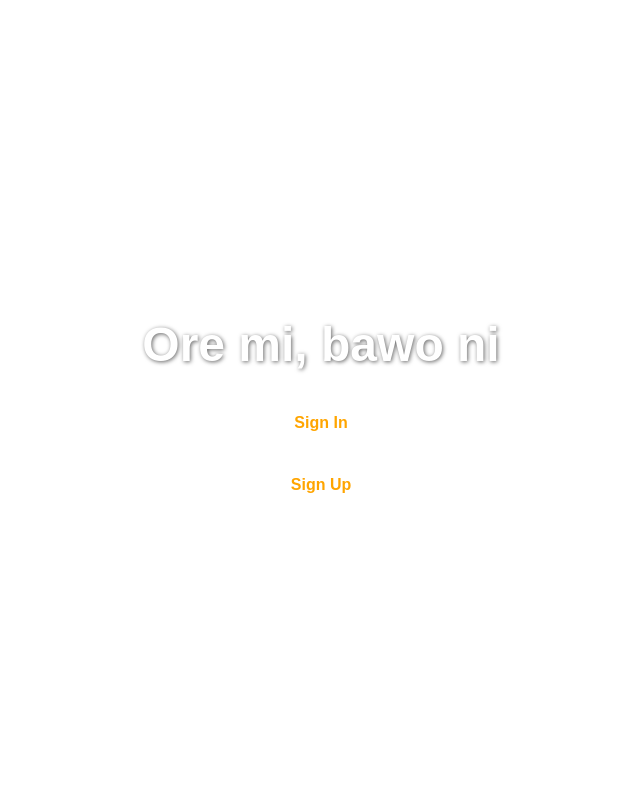
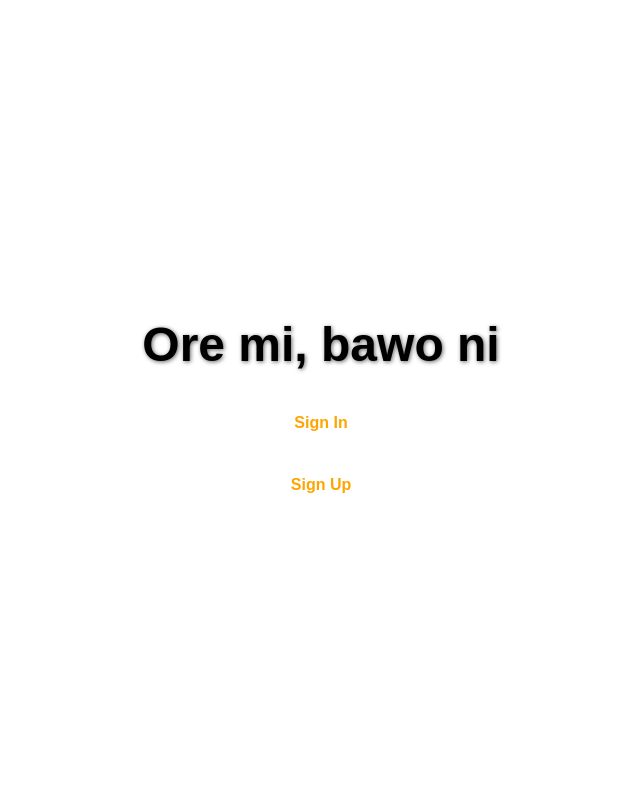
Before and after one commit to Python-inmy-pentium/sale_site, a Django app: page / in a window 1280 px wide. Shown: the whole page, without its empty margins (319-959 px from the left). Run offline with Django 5.2, Linux system fonts and the light colour scheme.

Commit message:
Update home.html

```diff
--- a/main_g/templates/main_g/home.html
+++ b/main_g/templates/main_g/home.html
@@ -60,13 +60,14 @@
         /* Unauthenticated view styles */
         .unauth-body {
             background-image: url("/landing.png") no-repeat center center;
+            background-repeat: no-repeat;
+            background-position: center;
             background-size: cover;
             height: 100vh;
             width: 100vw;
             display: flex;
             justify-content: center;
             align-items: center;
-            color: white;
             text-align: center;
             flex-direction: column;
         }
```
